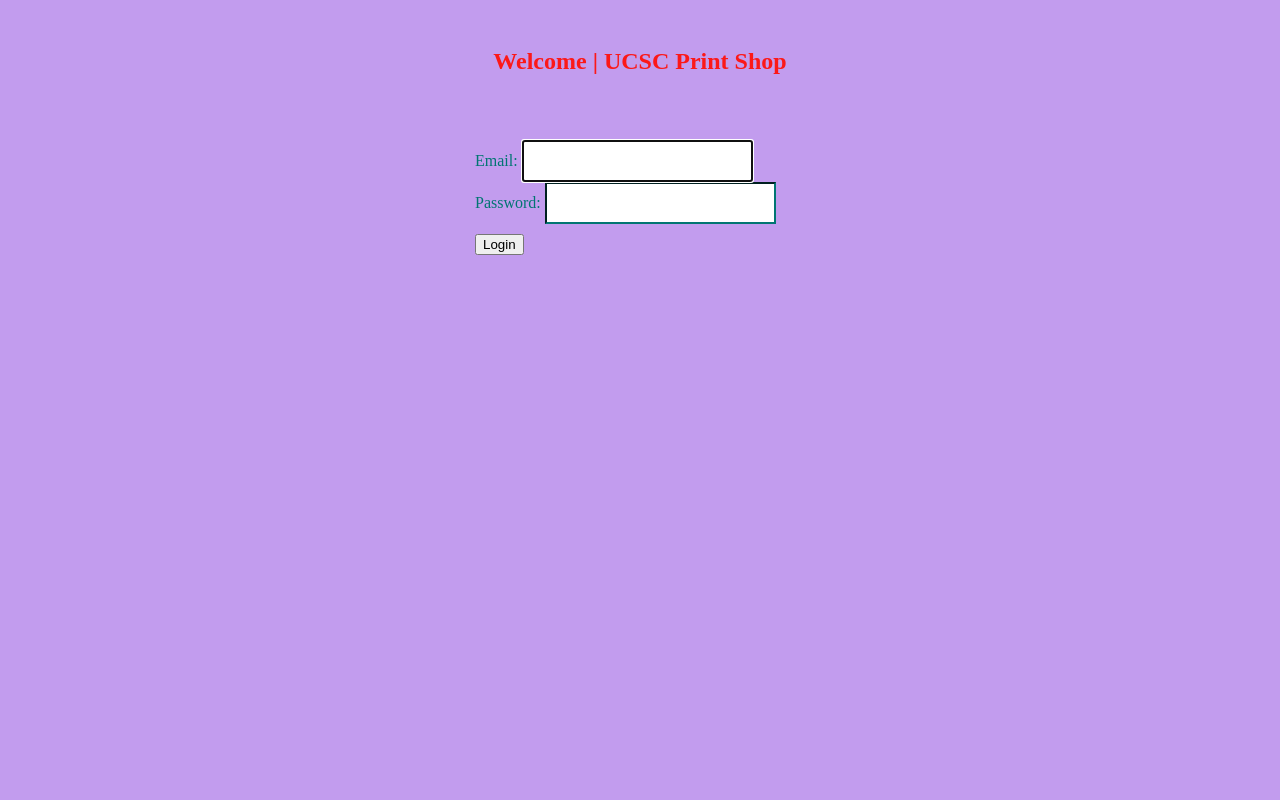
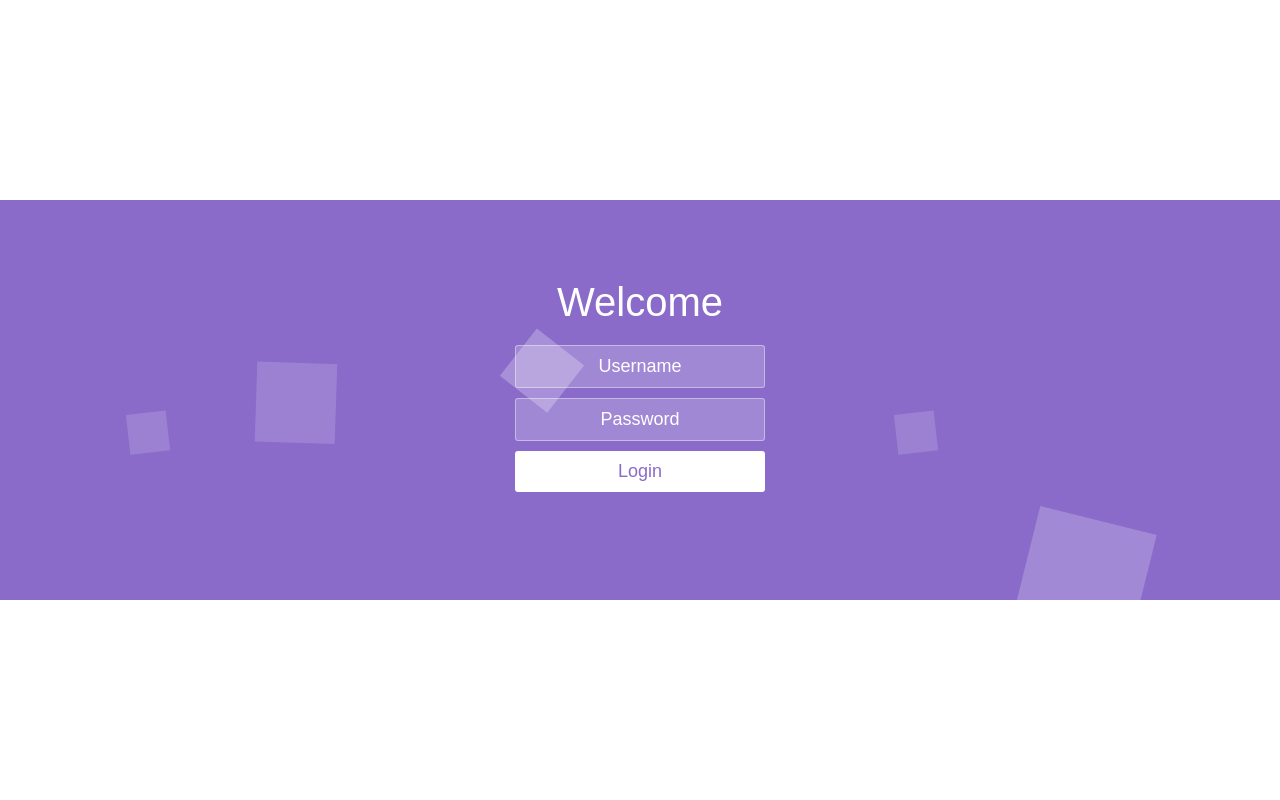
Before and after one commit to dinuka-kasun-medis/prg_grp, a CodeIgniter app: the page made by application/views/forms/SignIn.php in a window 1280 px wide. Run offline with CodeIgniter, Linux system fonts and the light colour scheme; some libraries are stand-ins or nearby versions; some web fonts are replaced.

Commit message:
login design

```diff
--- a/application/views/forms/SignIn.php
+++ b/application/views/forms/SignIn.php
@@ -1,94 +1,291 @@
+<head>
+  <meta charset="UTF-8">
+  <title>Login</title>
 
-<html>
+  	<style>
+		@font-face {
+		font-family: 'Source Sans Pro';
+		font-style: normal;
+		font-weight: 200;
+		src: local('Source Sans Pro ExtraLight'), local('SourceSansPro-ExtraLight'), url(https://fonts.gstatic.com/s/sourcesanspro/v11/6xKydSBYKcSV-LCoeQqfX1RYOo3i94_wlxdr.ttf) format('truetype');
+		}
+		@font-face {
+		font-family: 'Source Sans Pro';
+		font-style: normal;
+		font-weight: 300;
+		src: local('Source Sans Pro Light'), local('SourceSansPro-Light'), url(https://fonts.gstatic.com/s/sourcesanspro/v11/6xKydSBYKcSV-LCoeQqfX1RYOo3ik4zwlxdr.ttf) format('truetype');
+		}
+		* {
+		box-sizing: border-box;
+		margin: 0;
+		padding: 0;
+		font-weight: 300;
+		}
+		body {
+		font-family: 'Source Sans Pro', sans-serif;
+		color: white;
+		font-weight: 300;
+		}
+		body ::-webkit-input-placeholder {
+		/* WebKit browsers */
+		font-family: 'Source Sans Pro', sans-serif;
+		color: white;
+		font-weight: 300;
+		}
+		body :-moz-placeholder {
+		/* Mozilla Firefox 4 to 18 */
+		font-family: 'Source Sans Pro', sans-serif;
+		color: white;
+		opacity: 1;
+		font-weight: 300;
+		}
+		body ::-moz-placeholder {
+		/* Mozilla Firefox 19+ */
+		font-family: 'Source Sans Pro', sans-serif;
+		color: white;
+		opacity: 1;
+		font-weight: 300;
+		}
+		body :-ms-input-placeholder {
+		/* Internet Explorer 10+ */
+		font-family: 'Source Sans Pro', sans-serif;
+		color: white;
+		font-weight: 300;
+		}
+		.wrapper {
+		background: #50a3a2;
+		background: #8A6BCA;/*linear-gradient(to bottom right, #50a3a2 0%, #8A6BCA 100%);#53e3a6*/
+		position: absolute;
+		top: 50%;
+		left: 0;
+		width: 100%;
+		height: 400px;
+		margin-top: -200px;
+		overflow: hidden;
+		}
+		.wrapper.form-success .container h1 {
+		-webkit-transform: translateY(85px);
+				transform: translateY(85px);
+		}
+		.container {
+		max-width: 600px;
+		margin: 0 auto;
+		padding: 80px 0;
+		height: 400px;
+		text-align: center;
+		}
+		.container h1 {
+		font-size: 40px;
+		transition-duration: 1s;
+		transition-timing-function: ease-in-put;
+		font-weight: 200;
+		}
+		form {
+		padding: 20px 0;
+		position: relative;
+		z-index: 2;
+		}
+		form input {
+		-webkit-appearance: none;
+			-moz-appearance: none;
+				appearance: none;
+		outline: 0;
+		border: 1px solid rgba(255, 255, 255, 0.4);
+		background-color: rgba(255, 255, 255, 0.2);
+		width: 250px;
+		border-radius: 3px;
+		padding: 10px 15px;
+		margin: 0 auto 10px auto;
+		display: block;
+		text-align: center;
+		font-size: 18px;
+		color: white;
+		transition-duration: 0.25s;
+		font-weight: 300;
+		}
+		form input:hover {
+		background-color: rgba(255, 255, 255, 0.4);
+		}
+		form input:focus {
+		background-color: white;
+		width: 300px;
+		color: #53e3a6;
+		}
+		form button {
+		-webkit-appearance: none;
+			-moz-appearance: none;
+				appearance: none;
+		outline: 0;
+		background-color: white;
+		border: 0;
+		padding: 10px 15px;
+		color: #8A6BCA;/*#53e3a6;*/
+		border-radius: 3px;
+		width: 250px;
+		cursor: pointer;
+		font-size: 18px;
+		transition-duration: 0.25s;
+		}
+		form button:hover {
+		background-color: #f5f7f9;
+		}
+		.bg-bubbles {
+		position: absolute;
+		top: 0;
+		left: 0;
+		width: 100%;
+		height: 100%;
+		z-index: 1;
+		}
+		.bg-bubbles li {
+		position: absolute;
+		list-style: none;
+		display: block;
+		width: 40px;
+		height: 40px;
+		background-color: rgba(255, 255, 255, 0.15);
+		bottom: -160px;
+		-webkit-animation: square 25s infinite;
+		animation: square 25s infinite;
+		transition-timing-function: linear;
+		}
+		.bg-bubbles li:nth-child(1) {
+		left: 10%;
+		}
+		.bg-bubbles li:nth-child(2) {
+		left: 20%;
+		width: 80px;
+		height: 80px;
+		-webkit-animation-delay: 2s;
+				animation-delay: 2s;
+		-webkit-animation-duration: 17s;
+				animation-duration: 17s;
+		}
+		.bg-bubbles li:nth-child(3) {
+		left: 25%;
+		-webkit-animation-delay: 4s;
+				animation-delay: 4s;
+		}
+		.bg-bubbles li:nth-child(4) {
+		left: 40%;
+		width: 60px;
+		height: 60px;
+		-webkit-animation-duration: 22s;
+				animation-duration: 22s;
+		background-color: rgba(255, 255, 255, 0.25);
+		}
+		.bg-bubbles li:nth-child(5) {
+		left: 70%;
+		}
+		.bg-bubbles li:nth-child(6) {
+		left: 80%;
+		width: 120px;
+		height: 120px;
+		-webkit-animation-delay: 3s;
+				animation-delay: 3s;
+		background-color: rgba(255, 255, 255, 0.2);
+		}
+		.bg-bubbles li:nth-child(7) {
+		left: 32%;
+		width: 160px;
+		height: 160px;
+		-webkit-animation-delay: 7s;
+				animation-delay: 7s;
+		}
+		.bg-bubbles li:nth-child(8) {
+		left: 55%;
+		width: 20px;
+		height: 20px;
+		-webkit-animation-delay: 15s;
+				animation-delay: 15s;
+		-webkit-animation-duration: 40s;
+				animation-duration: 40s;
+		}
+		.bg-bubbles li:nth-child(9) {
+		left: 25%;
+		width: 10px;
+		height: 10px;
+		-webkit-animation-delay: 2s;
+				animation-delay: 2s;
+		-webkit-animation-duration: 40s;
+				animation-duration: 40s;
+		background-color: rgba(255, 255, 255, 0.3);
+		}
+		.bg-bubbles li:nth-child(10) {
+		left: 90%;
+		width: 160px;
+		height: 160px;
+		-webkit-animation-delay: 11s;
+				animation-delay: 11s;
+		}
+		@-webkit-keyframes square {
+		0% {
+			-webkit-transform: translateY(0);
+					transform: translateY(0);
+		}
+		100% {
+			-webkit-transform: translateY(-700px) rotate(600deg);
+					transform: translateY(-700px) rotate(600deg);
+		}
+		}
+		@keyframes square {
+		0% {
+			-webkit-transform: translateY(0);
+					transform: translateY(0);
+		}
+		100% {
+			-webkit-transform: translateY(-700px) rotate(600deg);
+					transform: translateY(-700px) rotate(600deg);
+		}
+		}
 
-<head>
+	</style>
 
-    <!-- <link href = "css/bootstrap.css" rel = "stylesheet"> -->
+	<script>
+		$("#login-button").click(function(event){
+			event.preventDefault();
 
-    <style>
-        body {
-            padding-top: 40px;
-            padding-bottom: 40px;
-            background-color: #C29CEE;
-        }
+			$('form').fadeOut(500);
+			$('.wrapper').addClass('form-success');
+		});
+	</script>
 
-        .form-signin {
-            max-width: 330px;
-            padding: 15px;
-            margin: 0 auto;
-            color: #017572;
-        }
-
-        .form-signin .form-signin-heading,
-        .form-signin .checkbox {
-            margin-bottom: 10px;
-        }
-
-        .form-signin .checkbox {
-            font-weight: normal;
-        }
-
-        .form-signin .form-control {
-            position: relative;
-            height: auto;
-            -webkit-box-sizing: border-box;
-            -moz-box-sizing: border-box;
-            box-sizing: border-box;
-            padding: 10px;
-            font-size: 16px;
-        }
-
-        .form-signin .form-control:focus {
-            z-index: 2;
-        }
-
-        .form-signin input[type="email"] {
-            margin-bottom: -1px;
-            border-bottom-right-radius: 0;
-            border-bottom-left-radius: 0;
-            border-color:#017572;
-        }
-
-        .form-signin input[type="password"] {
-            margin-bottom: 10px;
-            border-top-left-radius: 0;
-            border-top-right-radius: 0;
-            border-color:#017572;
-        }
-
-        h2{
-            text-align: center;
-            color: #FC1818;
-        }
-    </style>
 
 </head>
 
 <body>
 
-<h2>Welcome | UCSC Print Shop</h2>
-<div class = "container form-signin">
+  <div class="wrapper">
+	<div class="container">
+		<h1>Welcome</h1>
 
-</div> <!-- /container -->
+		<form class = "form-signin" role = "form" action = "<?=base_url("login/login_student")?>" method = "post">
+			<input type="text" name = "email" placeholder = "Username" required>
+			<input type="password" name = "password" required placeholder="Password">
+			<button type="submit"  name = "login" id="login-button">Login</button>
+		</form>
+	</div>
 
-<div class = "container">
+	<ul class="bg-bubbles">
+		<li></li>
+		<li></li>
+		<li></li>
+		<li></li>
+		<li></li>
+		<li></li>
+		<li></li>
+		<li></li>
+		<li></li>
+		<li></li>
+	</ul>
+</div>
+  <script src='http://cdnjs.cloudflare.com/ajax/libs/jquery/2.1.3/jquery.min.js'></script>
 
-    <form class = "form-signin" role = "form"
-          action = "<?=base_url("login/login_student")?>" method = "post">
 
-        <label>Email:</label>
-        <input type = "text" class = "form-control"
-               name = "email" placeholder = "" required autofocus><br>
 
-        <label>Password:</label>
-        <input type = "password" class = "form-control"
-               name = "password" placeholder = "" required><br>
+    <!-- <script  src="js/index.js"></script> -->
 
-        <button class = "btn btn-lg btn-primary btn-block" type = "submit"
-                name = "login">Login</button>
-    </form>
 
-</div>
+
 
 </body>
-</html>
```
Also changed, not shown: application/views/forms/SignIn_1.php (added, +110 -0 lines).
